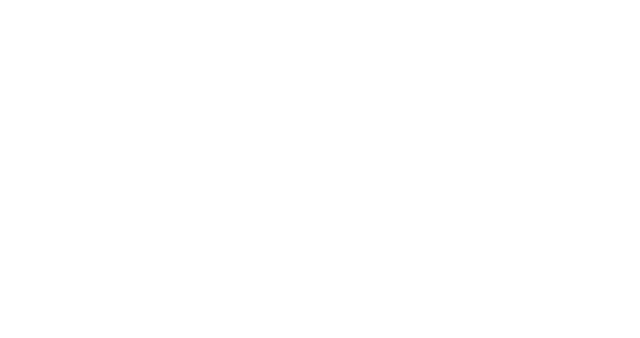
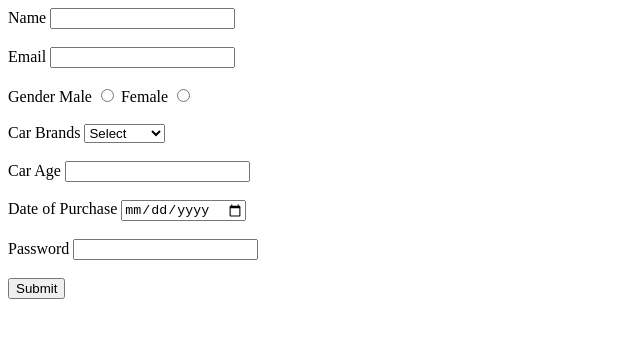
Before and after one commit to acciojob/car-insurance-form-Vivek-Tiwari20, a website: page main.html in a window 1280 px wide. Shown: the whole page, without its empty margins (0-640 px from the left). Drawn offline with Linux system fonts and the light colour scheme.

Commit message:
created a submission

```diff
--- a/main.html
+++ b/main.html
@@ -11,6 +11,41 @@
     <script type="text/javascript" src="./script.js">
 </script>
 
+	<form id="my-form" method="post">
+		<label for="name">Name</label>
+		<input type="text" required id="name"><br><br>
+
+			<label for="email">Email</label>
+		<input type="email" required id="email"><br><br>
+
+
+				<label for="gender">Gender</label>
+		<label for="male">Male</label>
+		<input type="radio" required name="gender" id="male">
+		<label for="female">Female</label>
+
+		<input type="radio" required name="gender"  id="female"><br><br>
+        	<label for="cars">Car Brands</label>
+		<select name="cars" id="cars">
+
+			<option value="select">Select</option>
+			<option value="bmw">BMW</option>
+			<option value="audi">Audi</option>
+			<option value="mercedez">Mercedez</option>
+
+		</select><br><br>
+
+	  	<label for="age">Car Age</label>
+		<input type="age" id="age"><br><br>
+
+		  	<label for="dop">Date of Purchase</label>
+		<input type="date" id="dop"><br><br>
+
+		  	<label for="password">Password</label>
+		<input type="password" id="password"><br><br>
+		<button type="submit">Submit</button>
+	</form>
+
 </body>
 
 </html>
```
